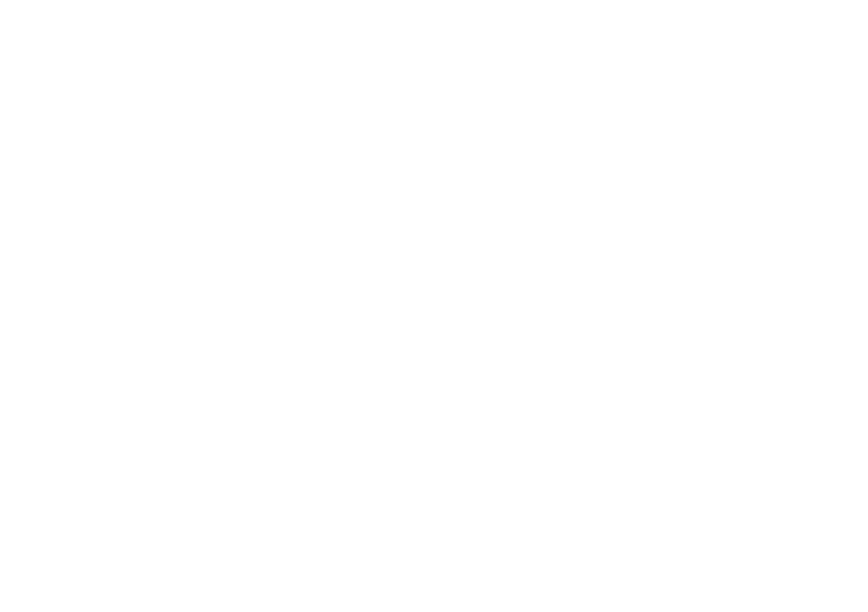
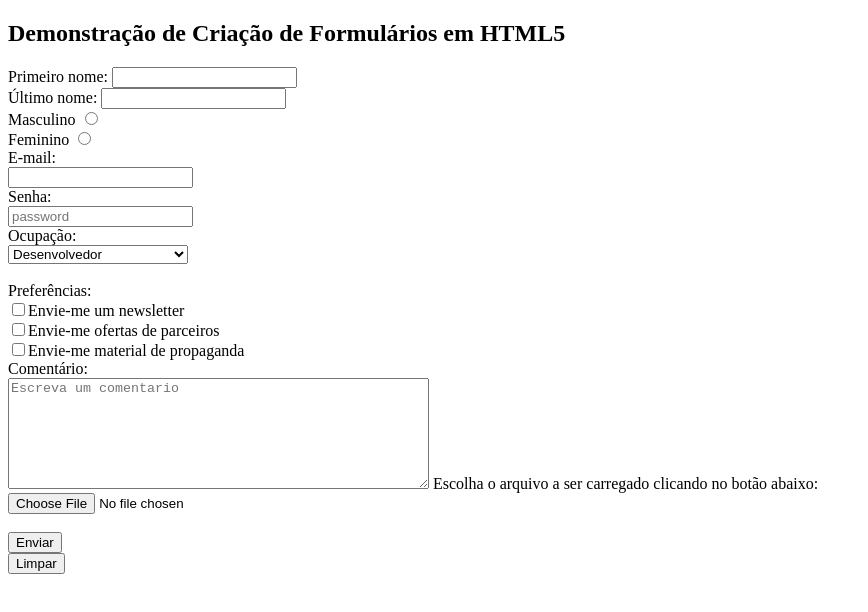
Before and after one commit to NandoLu/WebDev-Exemplo-2, a plain HTML site: page index.html in a window 1280 px wide. Shown: the whole page, without its empty margins (0-868 px from the left). Drawn offline with Linux system fonts and the light colour scheme.

Commit message:
Add files via upload

```diff
--- a/index.html
+++ b/index.html
@@ -1,17 +1,53 @@
 <!DOCTYPE html>
 <html lang="pt-br">
+
 <head>
     <meta charset="UTF-8">
     <meta name="viewport" content="width=device-width, initial-scale=1.0">
-    <title>Exemplo 2
-    </title>
+    <title>Formulário em HTML5</title>
 </head>
+
 <body>
+    <h2>Demonstração de Criação de Formulários em HTML5</h2>
+    <form action="Aula2.html" method="post" enctype="multipart/form-data">
+        Primeiro nome: <input type="text" name="primeiro_nome"><br>
+        Último nome: <input type="text" name="ultimo_nome"><br>
+        <label for="masc">Masculino</label>
+        <input type="radio" name="genero" value="masculino" id="masc"> <br>
+        <label for="masc">Feminino</label>
+        <input type="radio" name="genero" value="feminino" id="femi"> <br>
+        E-mail: <br>
+        <input type="email" name="email" id="email"> <br>
+        Senha: <br>
+        <input type="password" name="senha" placeholder="password"> <br>
+        Ocupação: <br>
+        <select name="ocupacao" id="ocupacao">
+            <optgroup label="Técnico">
+                <option label="Desenvolvedor" value="desenvolvedor"> </option>
+                <option label="Engenheiro de Software" value="software"> </option>
+
+            </optgroup>
+            <optgroup label="Não Técnico">
+                <option label="Consultor" value="consultor"> </option>
+                <option label="Gerente" value="gerente"> </option>
+
+            </optgroup>
+            <option label="Outro" value="outro"></option>
+        </select> <br> <br>
+        Preferências: <br>
+        <input type="checkbox" id="pref1" name="pref" value="newsletter">Envie-me um newsletter <br>
+        <input type="checkbox" id="pref2" name="pref" value="parceiros">Envie-me ofertas de parceiros <br>
+        <input type="checkbox" id="pref3" name="pref" value="marketing">Envie-me material de propaganda <br>
+        Comentário: <br>
+        <textarea rows="7" cols="50" placeholder="Escreva um comentario"></textarea>
+        Escolha o arquivo a ser carregado clicando no botão abaixo: <br>
+        <input type="file" name="arquivo"><br>
 
 
-
-    <!-- Chamando o JavaScrip externo -->
-    <script src="src/js/script.js" ></script>
+        <br> <input type="submit" value="Enviar">
+        <br> <input type="reset" value="Limpar">
+    </form>
 
 </body>
+
 </html>
```
